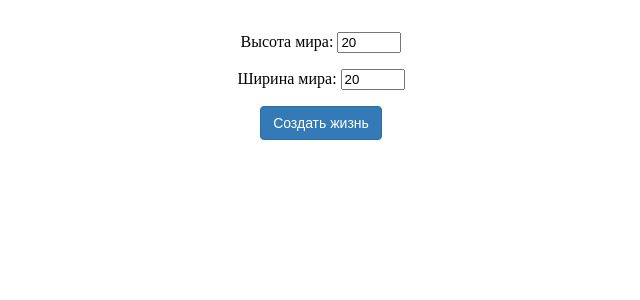
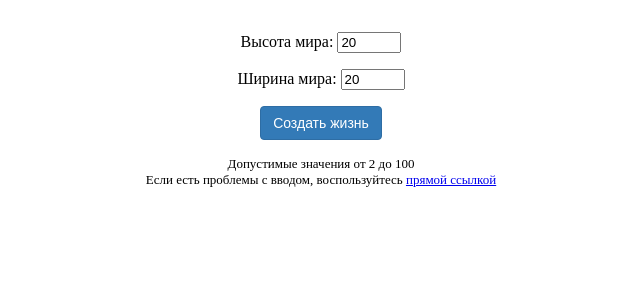
Before and after one commit to aaa2ppp/stepik-py-live, a Flask app: page / in a window 1280 px wide. Shown: the top 300 px of the page, without its empty margins (319-959 px from the left). Run offline with Flask 2, Linux system fonts and the light colour scheme.

Commit message:
add direct link

```diff
--- a/app.py
+++ b/app.py
@@ -25,6 +25,10 @@ def index():
     else:
         return render_template("index.html", form=form)
 
+@app.route("/new-live")
+def new_live():
+    GameOfLife(height=20, width=20)
+    return redirect(url_for("live", autoUpdate="on"))
 
 @app.route("/live")
 def live():
--- a/templates/index.html
+++ b/templates/index.html
@@ -15,5 +15,9 @@
         <p>
             {{ form.submit(class_="btn btn-primary") }}
         </p>
+        <div style="font-size:small">
+            <p>Допустимые значения от 2 до 100<br>
+            Если есть проблемы с вводом, воспользуйтесь <a href="{{ url_for('new_live') }}">прямой ссылкой</a></p>
+        </div>
     </form>
 {% endblock %}
```
